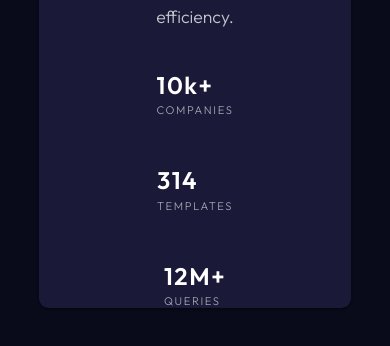
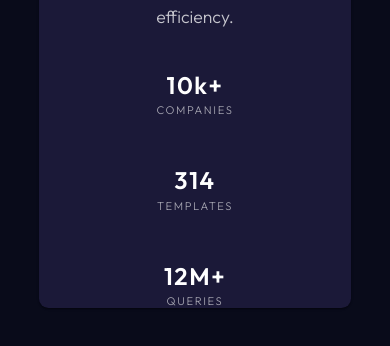
Before and after one commit to Gaurav4604/React-Showcase, a React (Create React App) app in the folder stats-preview-card/: page / in a window 390 px wide. Shown: the part 494-840 px from the top of the page. Built offline with nearby package versions, Linux system fonts and the light colour scheme.

Commit message:
changes done

```diff
--- a/stats-preview-card/src/App.js
+++ b/stats-preview-card/src/App.js
@@ -10,6 +10,7 @@ const StatsField = ({ value, name }) => {
           fontFamily: "Outfit, sans-serif",
           fontWeight: "700",
           fontSize: "1.5rem",
+          textAlign: useMediaQuery("(min-width: 1000px)") ? "start" : "center",
           letterSpacing: "0.1rem",
           marginBottom: "0.2rem",
         }}
@@ -24,6 +25,7 @@ const StatsField = ({ value, name }) => {
           textTransform: "uppercase",
           letterSpacing: "0.1rem",
           fontSize: "0.7rem",
+          textAlign: useMediaQuery("(min-width: 1000px)") ? "start" : "center",
         }}
       >
         {name}
@@ -46,8 +48,8 @@ const App = () => {
     >
       <Card
         sx={{
-          width: useMediaQuery("(min-width:700px") ? "90vw" : "80vw",
-          height: useMediaQuery("(min-width:800px") ? "50vh" : "90vh",
+          width: useMediaQuery("(min-width:1000px)") ? "90vw" : "80vw",
+          height: useMediaQuery("(min-width:1000px)") ? "50vh" : "90vh",
           maxWidth: "1000px",
           backgroundColor: "hsl(244, 38%, 16%)",
           borderRadius: "0.6rem",
@@ -55,7 +57,7 @@ const App = () => {
       >
         <Stack
           sx={{
-            flexDirection: useMediaQuery("(min-width:800px")
+            flexDirection: useMediaQuery("(min-width:1000px)")
               ? "row"
               : "column-reverse",
           }}
@@ -63,10 +65,12 @@ const App = () => {
         >
           <Stack
             sx={{
-              paddingTop: useMediaQuery("(min-width: 700px)") ? "5rem" : "2rem",
+              paddingTop: useMediaQuery("(min-width: 1000px)")
+                ? "5rem"
+                : "2rem",
               paddingLeft: "2rem",
               paddingRight: "2rem",
-              flex: useMediaQuery("(min-width:800px)") ? "1" : "2",
+              flex: useMediaQuery("(min-width:1000px)") ? "1" : "2",
               // bgcolor: "white",
               height: "100%",
             }}
@@ -78,7 +82,7 @@ const App = () => {
                   : "2rem",
                 fontFamily: "Outfit, sans-serif",
                 fontWeight: "700",
-                textAlign: useMediaQuery("(min-width: 700px)")
+                textAlign: useMediaQuery("(min-width: 1000px)")
                   ? "start"
                   : "center",
                 color: "white",
@@ -96,7 +100,7 @@ const App = () => {
                 fontFamily: "Outfit, sans-serif",
                 fontWeight: "300",
                 lineHeight: "150%",
-                textAlign: useMediaQuery("(min-width: 700px)")
+                textAlign: useMediaQuery("(min-width: 1000px)")
                   ? "start"
                   : "center",
                 fontSize: "1.1rem",
@@ -109,14 +113,16 @@ const App = () => {
 
             <Stack
               spacing={6}
-              direction={useMediaQuery("(min-width: 700px)") ? "row" : "column"}
+              direction={
+                useMediaQuery("(min-width: 1000px)") ? "row" : "column"
+              }
               sx={{
                 height: "20%",
                 width: "100%",
-                flexDirection: useMediaQuery("(min-width: 700px)")
+                flexDirection: useMediaQuery("(min-width: 1000px)")
                   ? "row"
                   : "column",
-                alignItems: useMediaQuery("(min-width: 700px)")
+                alignItems: useMediaQuery("(min-width: 1000px)")
                   ? "flex-start"
                   : "center",
                 marginTop: "2.5rem",
```
